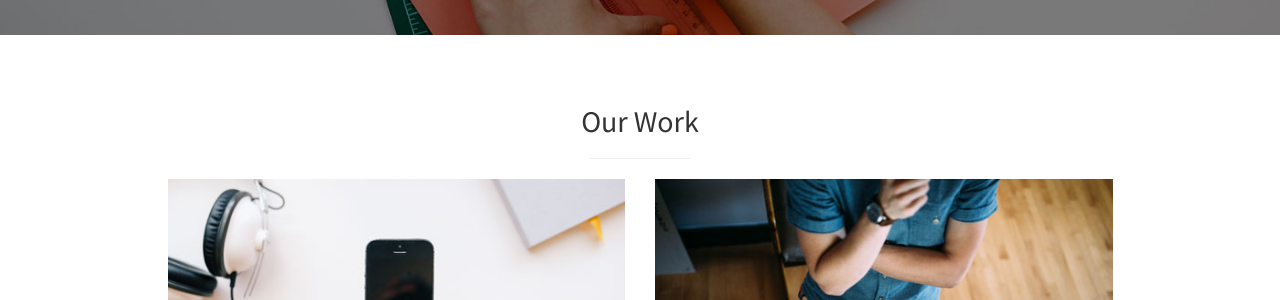
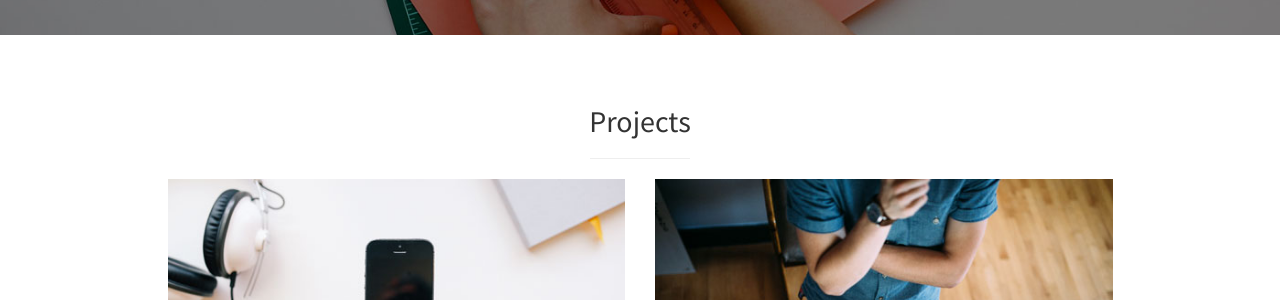
Before and after one commit to JECan/JE, a Jekyll site: the page built from index.html, in a window 1280 px wide and 900 px high, scrolled down 1408 px. Shown: the part 158-458 px from the top of the window. Built offline with Jekyll 4.4.1, drawn with Linux system fonts in a browser that asks for light colours.

Commit message:
Update portfolio.html

```diff
--- a/_includes/portfolio.html
+++ b/_includes/portfolio.html
@@ -2,7 +2,7 @@
   <div class="container">
     <div class="row">
       <div class="col-lg-10 col-lg-offset-1 text-center">
-        <h2>Our Work</h2>
+        <h2>Projects</h2>
         <hr class="small">
         <div class="row">
           <div class="col-md-6">
@@ -35,7 +35,7 @@
           </div>
         </div>
         <!-- /.row (nested) -->
-        <a href="#" class="btn btn-dark">View More Items</a>
+        <!--<a href="#" class="btn btn-dark">View More Items</a> -->
       </div>
       <!-- /.col-lg-10 -->
     </div>
```
